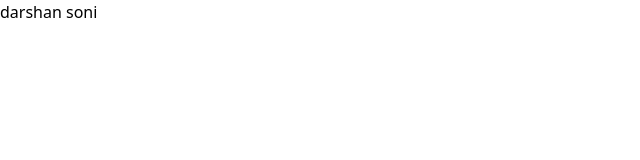
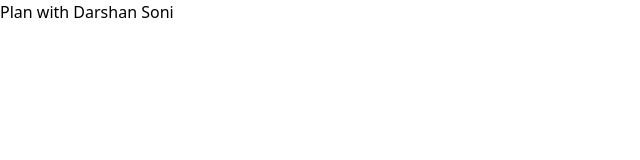
Before and after one commit to Soni895/react_city_guide, a React (Create React App) app: page / in a window 1280 px wide. Shown: the top 160 px of the page, without its empty margins (0-640 px from the left). Built offline with nearby package versions, Linux system fonts and the light colour scheme.

Commit message:
places added

```diff
--- a/src/App.js
+++ b/src/App.js
@@ -1,7 +1,18 @@
 import React from "react";
+import Places from "./components/Places";
+
+
 
 const App = (props) => {
-  return <div>{props.name}</div>;
+  return (<div>
+  <h1>Plan with Darshan Soni</h1>
+
+  <Places />
+
+
+
+
+  </div>);
 };
 
 export default App;
--- /dev/null
+++ b/src/components/Place.js
@@ -0,0 +1,6 @@
+import "./Place.css";
+function Place()
+{
+
+}
+export default Place;
--- /dev/null
+++ b/src/components/Places.js
@@ -0,0 +1,24 @@
+import "./Places.css";
+import Place from "./Place";
+
+function Places(){
+<div>
+
+    <Place/>
+    <Place/>
+
+    <Place/>
+    <Place/>
+
+    <Place/>
+    <Place/>
+
+    <Place/>
+
+
+    </div>
+
+
+};
+
+export default Places;
--- a/src/index.js
+++ b/src/index.js
@@ -6,6 +6,6 @@ import App from "./App";
 const root = ReactDOM.createRoot(document.getElementById("root"));
 root.render(
 
-    <App name="darshan soni"/>
+    <App />
 
 );
```
Also changed, not shown: src/components/Place.css (added), src/components/Places.css (added).
